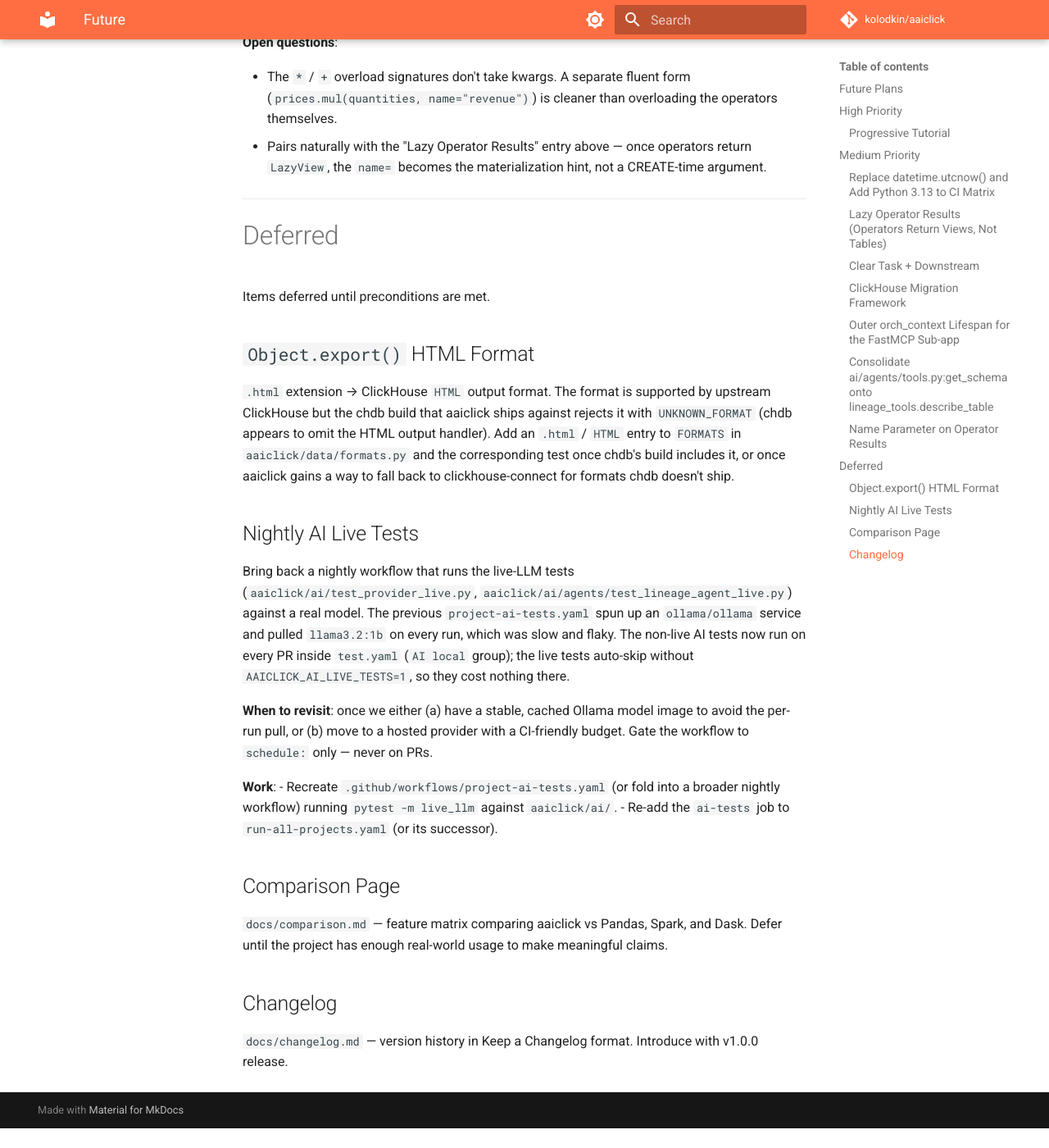
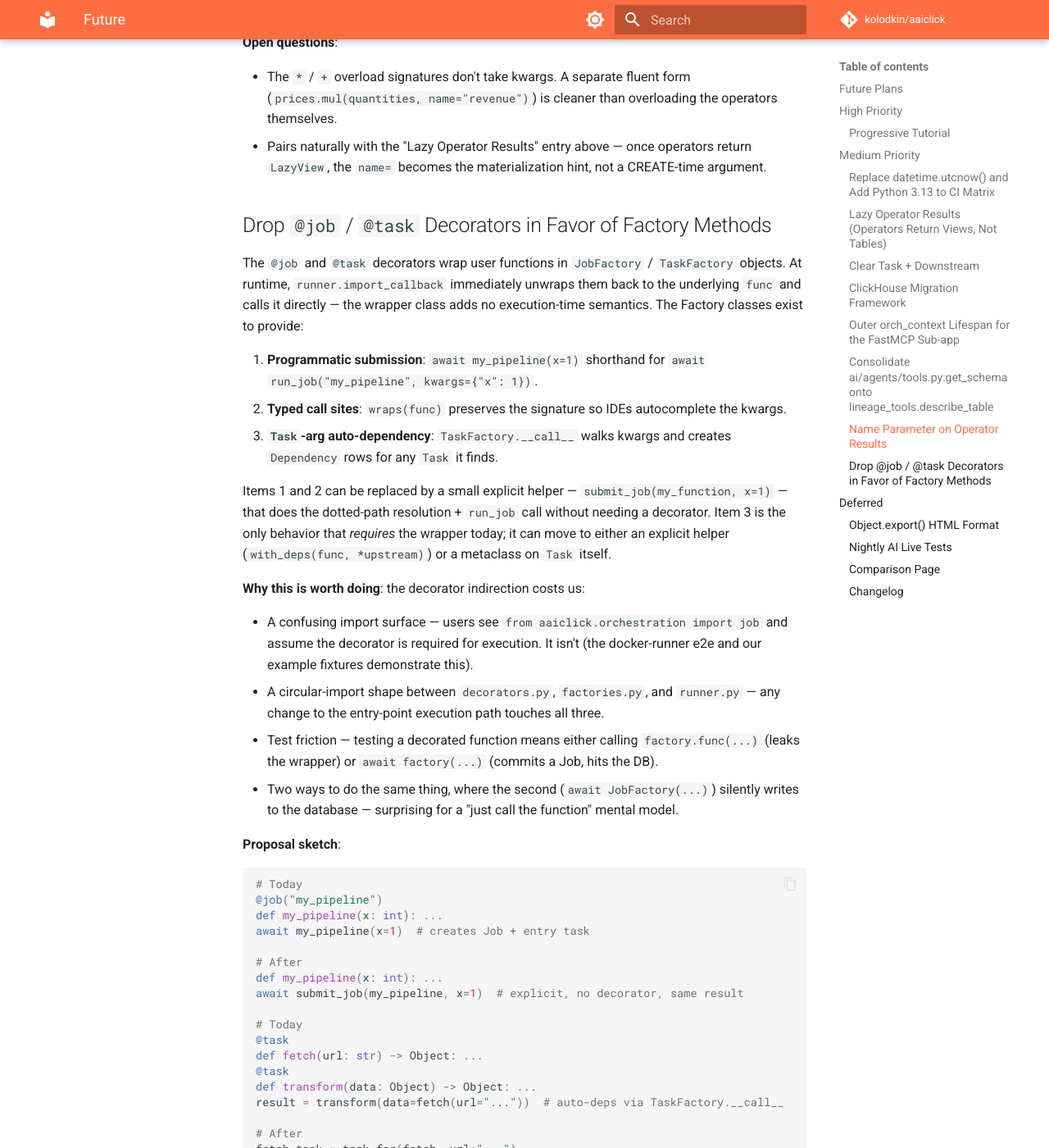
Before and after one commit to kolodkin/aaiclick, an MkDocs documentation site: the page built from docs/future.md, in a window 1280 px wide and 1400 px high, scrolled down 5180 px. Shown: the whole window at 82% size. Built offline with MkDocs 1.6.1 and Material for MkDocs 9.7.7, drawn with Linux system fonts in a browser that asks for light colours; comment, search, counter and statistics services are not loaded; before the commit the page ends 6556 px from its top, so only the background shows below that; some of the changed text lies outside the part shown.

Commit message:
docs: future entry — drop @job/@task decorators in favor of factory helpers
The decorators wrap functions in JobFactory/TaskFactory objects that
runner.import_callback immediately unwraps back to .func at execution
time — the indirection adds no runtime semantics. The three things they
do provide (programmatic submission sugar, typed call sites,
Task-arg auto-dependency) can move to small explicit helpers
(submit_job / task_for / chaining op), removing the decorator import
surface, the decorators ↔ factories ↔ runner circular shape, and the
"two ways to do the same thing" footgun where calling a JobFactory
silently commits to the DB.

Filed under medium priority — non-trivial migration (every example uses
the decorators) but worth doing before 1.0 freezes the public API.

````diff
--- a/docs/future.md
+++ b/docs/future.md
@@ -134,6 +134,60 @@ Today every arithmetic / comparison / boolean operator on `Object` materializes
 - The `*` / `+` overload signatures don't take kwargs. A separate fluent form (`prices.mul(quantities, name="revenue")`) is cleaner than overloading the operators themselves.
 - Pairs naturally with the "Lazy Operator Results" entry above — once operators return `LazyView`, the `name=` becomes the materialization hint, not a CREATE-time argument.
 
+## Drop `@job` / `@task` Decorators in Favor of Factory Methods
+
+The `@job` and `@task` decorators wrap user functions in `JobFactory` / `TaskFactory` objects. At runtime, `runner.import_callback` immediately unwraps them back to the underlying `func` and calls it directly — the wrapper class adds no execution-time semantics. The Factory classes exist to provide:
+
+1. **Programmatic submission**: `await my_pipeline(x=1)` shorthand for `await run_job("my_pipeline", kwargs={"x": 1})`.
+2. **Typed call sites**: `wraps(func)` preserves the signature so IDEs autocomplete the kwargs.
+3. **`Task`-arg auto-dependency**: `TaskFactory.__call__` walks kwargs and creates `Dependency` rows for any `Task` it finds.
+
+Items 1 and 2 can be replaced by a small explicit helper — `submit_job(my_function, x=1)` — that does the dotted-path resolution + `run_job` call without needing a decorator. Item 3 is the only behavior that *requires* the wrapper today; it can move to either an explicit helper (`with_deps(func, *upstream)`) or a metaclass on `Task` itself.
+
+**Why this is worth doing**: the decorator indirection costs us:
+
+- A confusing import surface — users see `from aaiclick.orchestration import job` and assume the decorator is required for execution. It isn't (the docker-runner e2e and our example fixtures demonstrate this).
+- A circular-import shape between `decorators.py`, `factories.py`, and `runner.py` — any change to the entry-point execution path touches all three.
+- Test friction — testing a decorated function means either calling `factory.func(...)` (leaks the wrapper) or `await factory(...)` (commits a Job, hits the DB).
+- Two ways to do the same thing, where the second (`await JobFactory(...)`) silently writes to the database — surprising for a "just call the function" mental model.
+
+**Proposal sketch**:
+
+```python
+# Today
+@job("my_pipeline")
+def my_pipeline(x: int): ...
+await my_pipeline(x=1)  # creates Job + entry task
+
+# After
+def my_pipeline(x: int): ...
+await submit_job(my_pipeline, x=1)  # explicit, no decorator, same result
+
+# Today
+@task
+def fetch(url: str) -> Object: ...
+@task
+def transform(data: Object) -> Object: ...
+result = transform(data=fetch(url="..."))  # auto-deps via TaskFactory.__call__
+
+# After
+fetch_task = task_for(fetch, url="...")
+transform_task = task_for(transform, data=fetch_task)  # explicit upstream
+# (or a chaining helper: fetch_task >> transform_task)
+```
+
+**Migration cost** (the reason this isn't done yet):
+
+- Every `aaiclick/orchestration/examples/*.py` uses `@job` / `@task`.
+- The `decorators` module is part of the public API; a deprecation cycle is needed.
+- Several internal-API call sites (`internal_api.run_job`, `internal_api.register_job`) accept either a string entrypoint or a callable — the callable path goes through `_callable_to_string` which is tied to the decorator pattern.
+
+**Sequence**:
+
+1. Add `submit_job`, `task_for` (or equivalents) to the public API.
+2. Migrate examples + tests to the new helpers; deprecate `@job` / `@task` with a warning.
+3. After one minor version, delete the decorators.
+
 ---
 
 # Deferred
````
